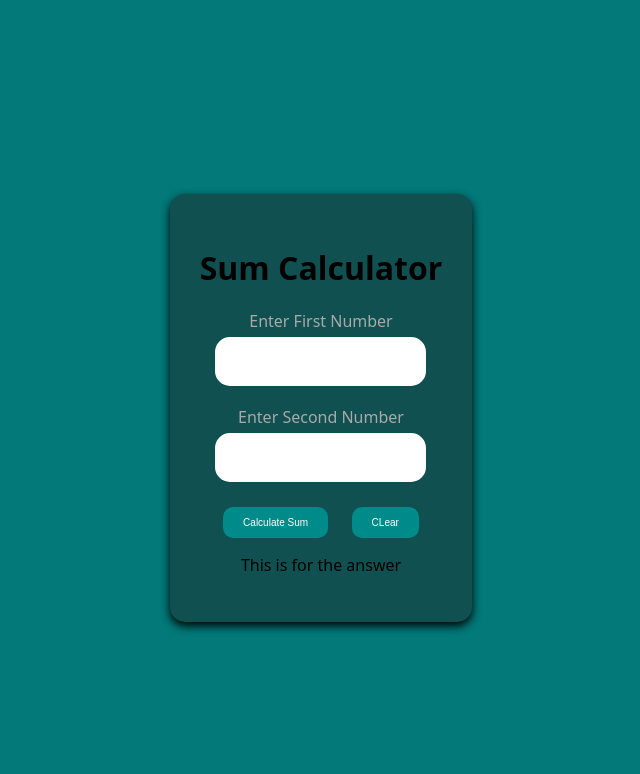
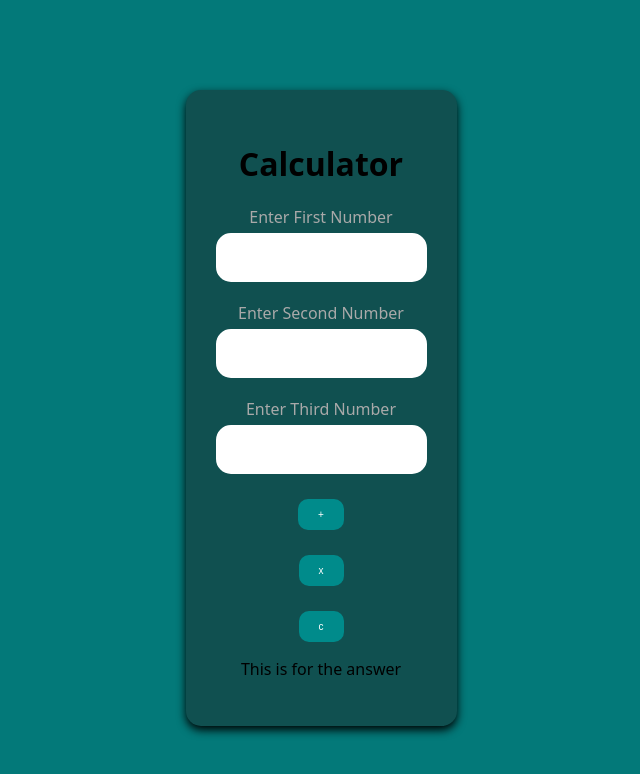
Before and after one commit to FidelVilla02/jsCalculator, a plain HTML site: page index.html in a window 1280 px wide. Shown: the whole page, without its empty margins (319-959 px from the left). Drawn offline with Linux system fonts and the light colour scheme.

Commit message:
added third num

```diff
--- a/index.html
+++ b/index.html
@@ -8,7 +8,7 @@
 </head>
 <body>
     <div class="holder">
-        <h1>Sum Calculator</h1>
+        <h1>Calculator</h1>
         <div class="inputbox">
             <label>Enter First Number</label>
             <input type="text" id="num1"/>
@@ -19,10 +19,24 @@
             <input type="text" id="num2"/>
         </div>
 
+        <div class="inputbox">
+            <label>Enter Third Number</label>
+            <input type="text" id="num3"/>
+    </div>
+
         <div class="btn">
-            <button onClick="calculateSum()">Calculate Sum</button>
-            <button>CLear</button>
+            <button onClick="calculateSum()">+</button>
         </div>
+
+        <div class="btn">
+            <button onClick="calculateMult()">x</button>
+
+        </div>
+
+    <div class="btn">
+            <button onClick="clearFleds()">c</button>
+        </div>
+
         <p id="result">This is for the answer</p>
 
 
--- a/js/script.js
+++ b/js/script.js
@@ -1,10 +1,34 @@
 function calculateSum(){
     const num1 = document.getElementById('num1').value;
     const num2 = document.getElementById('num2').value;
+    const num3 = document.getElementById('num3').value;
 
     const number1 = parseFloat(num1);
     const number2 = parseFloat(num2);
+    const number3 = parseFloat(num3);
 
-    const sum =number1 + number2;
-    document.getElementById('result').textContent='The sum is ' + sum;
+    const sum =number1 + number2 + number3;
+    document.getElementById('result').textContent='The sum is' + sum;
+
+
 }
+function calculateMult() {
+    const num1 = document.getElementById('num1').value;
+    const num2 = document.getElementById('num2').value;
+    const num3 = document.getElementById('num3').value;
+
+    const number1 = parseFloat(num1);
+    const number2 = parseFloat(num2);
+    const number3 = parseFloat(num3);
+
+    const mult = number1 * number2 * number3;
+
+    document.getElementById('result').textContent =
+        'The product is ' + mult;
+}
+function clearFields() {
+    document.getElementById('num1').value = "";
+    document.getElementById('num2').value = "";
+    document.getElementById('num3').value = "";
+    document.getElementById('result').textContent = "";
+}
```
